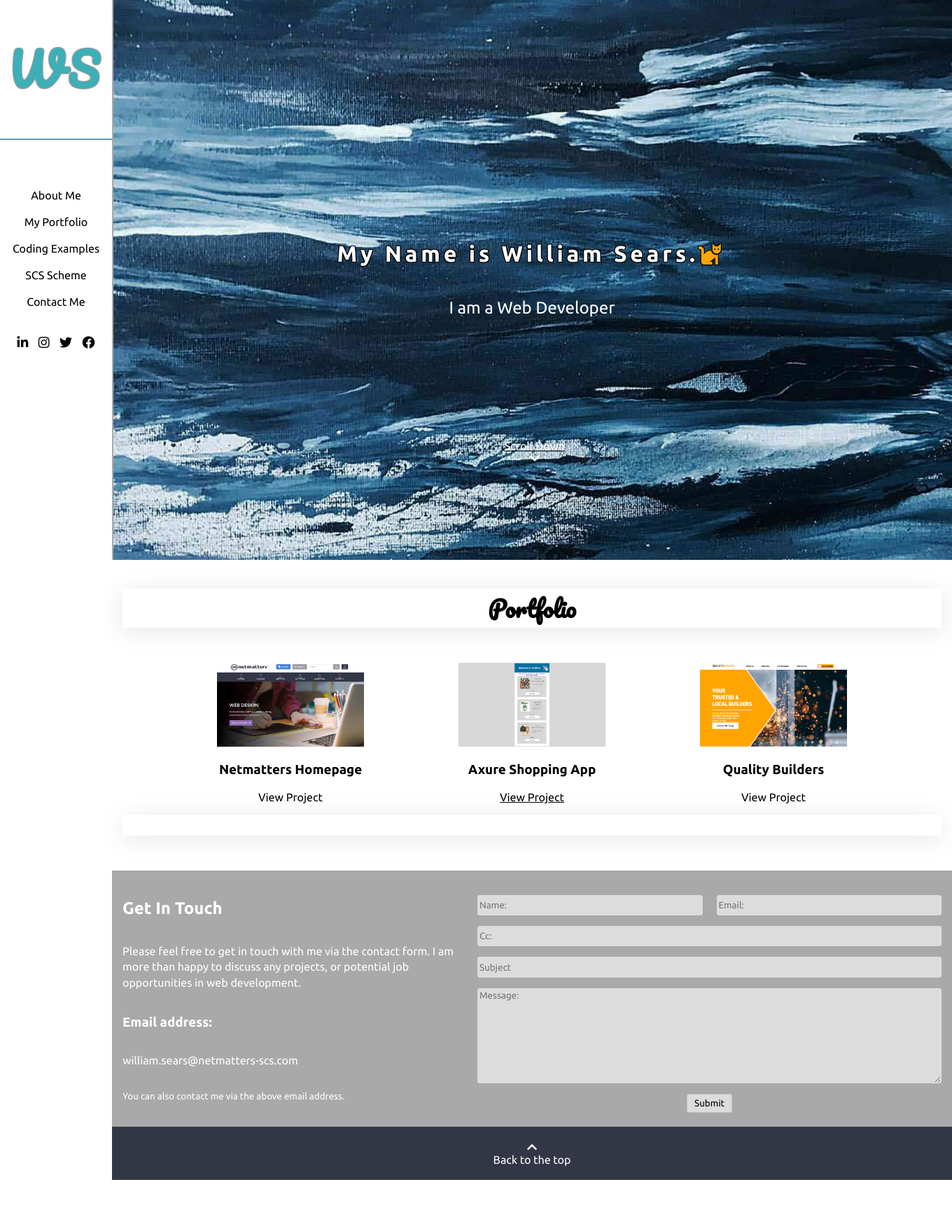
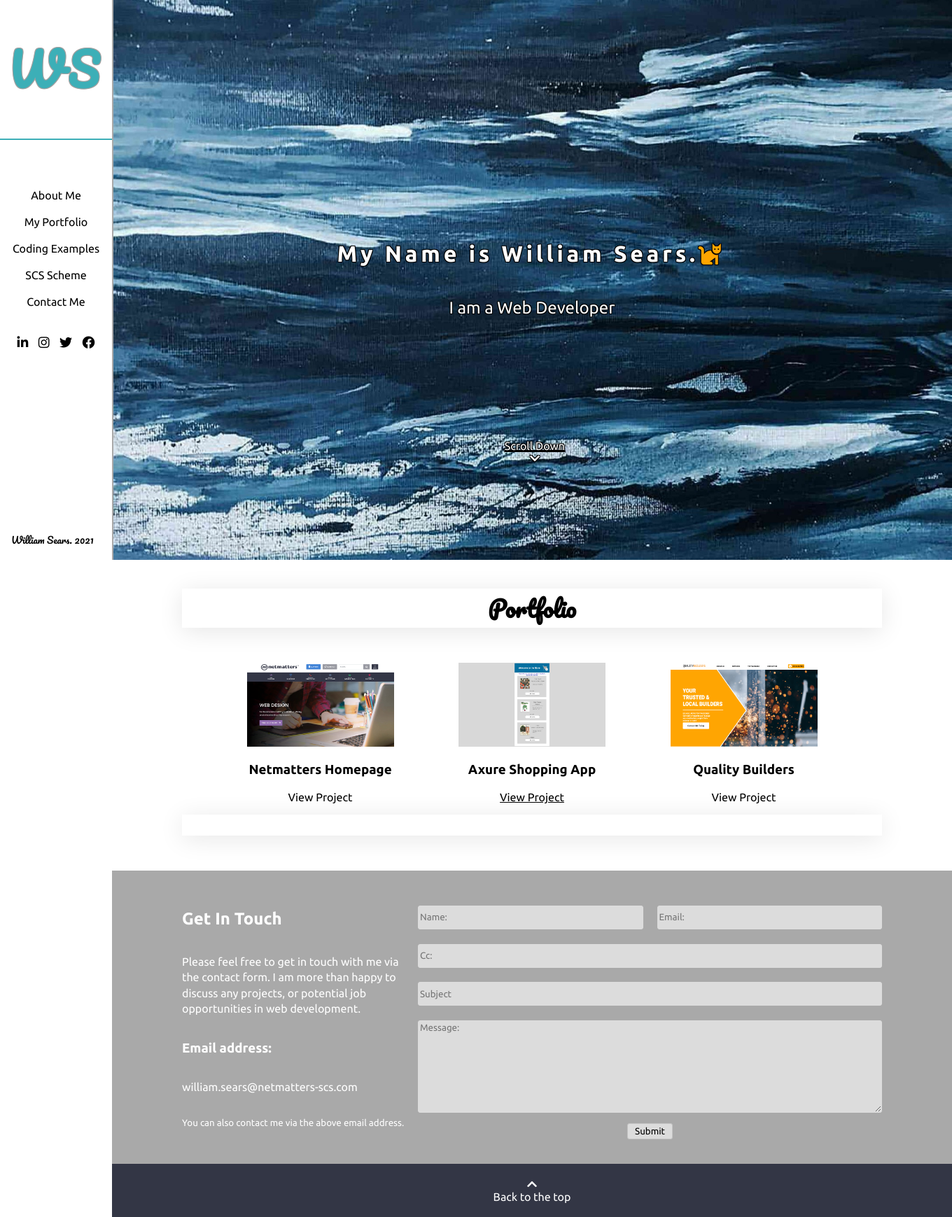
Before and after one commit to Wilber30/portfolio, a PHP site: page / in a window 1360 px wide. Shown: the whole page at 70% size. Before the commit the page ends 1686 px from the top, so only its background shows below. Run offline with PHP 8.4, Linux system fonts and the light colour scheme.

Commit message:
- Added media queries for responsive contact section.

```diff
--- a/SCSS/basics/_base.css
+++ b/SCSS/basics/_base.css
@@ -1,5 +1,6 @@
 html body {
   margin: 0;
+  margin-right: 0;
   border: 0px;
 }
 
--- a/SCSS/basics/_base.scss
+++ b/SCSS/basics/_base.scss
@@ -2,6 +2,7 @@
 
 html body {
   margin: 0;
+  margin-right: 0;
   border: 0px
 }
 
--- a/SCSS/modules/_navigation.scss
+++ b/SCSS/modules/_navigation.scss
@@ -74,3 +74,10 @@
   transition-duration: 0.20s;
   transition-timing-function: ease-in;
 }
+
+.sears {
+  position: absolute;
+  bottom: 0;
+  left: 10%;
+  font-family: Pacifico;
+}
--- a/SCSS/sections/_banner.css
+++ b/SCSS/sections/_banner.css
@@ -118,6 +118,10 @@
     opacity: 1;
   }
 }
+.me {
+  text-shadow: -1px -1px 0 #000, 1px -1px 0 #000, -1px 1px 0 #000, 1px 1px 0 #000 !important;
+}
+
 .scroll-down {
   position: absolute;
   bottom: 15%;
@@ -129,6 +133,7 @@
 #scroll {
   text-decoration: none !important;
   color: white !important;
+  text-shadow: -1px -1px 0 #000, 1px -1px 0 #000, -1px 1px 0 #000, 1px 1px 0 #000;
 }
 
 /*# sourceMappingURL=_banner.css.map */
--- a/SCSS/sections/_banner.scss
+++ b/SCSS/sections/_banner.scss
@@ -89,6 +89,10 @@
   100% {opacity:1;}
 }
 
+.me {
+  text-shadow: -1px -1px 0 #000, 1px -1px 0 #000, -1px 1px 0 #000, 1px 1px 0 #000 !important;
+}
+
 .scroll-down {
   position: absolute;
   bottom: 15%;
@@ -100,4 +104,5 @@
 #scroll {
   text-decoration: none !important;
   color: white !important;
+  text-shadow: -1px -1px 0 #000, 1px -1px 0 #000, -1px 1px 0 #000, 1px 1px 0 #000;
 }
--- a/SCSS/sections/_contact.scss
+++ b/SCSS/sections/_contact.scss
@@ -7,8 +7,14 @@
   background-color: #a9a9a9;
 }
 
+.contact_container {
+  margin-top: 15px;
+  margin-bottom: 15px;
+}
+
 .contact_wrapper {
   display: flex;
+  justify-content: center;
 }
 
 .contact_text {
@@ -18,6 +24,7 @@
 }
 
 .info {
+  display: none;
   line-height: 1.4rem;
 }
 
@@ -65,6 +72,10 @@ input, textarea {
   width: 100%;
 }
 
+input {
+  height: 30px;
+}
+
 .sub_btn {
   margin-top: 15px;
   padding: 0px 10px 0px 10px;
--- a/SCSS/styles.css
+++ b/SCSS/styles.css
@@ -2,21 +2,40 @@
 @import url("https://fonts.googleapis.com/css2?family=Pacifico&display=swap");
 @media (min-width: 768px) {
   .container {
-    width: 750px;
+    width: 680px;
+    margin: auto;
   }
 }
-@media (min-width: 992px) {
+@media (min-width: 1260px) {
   .container {
-    width: 970px;
+    width: 1000px;
+    margin: auto;
   }
 }
-@media (min-width: 1200px) {
+@media (min-width: 992px) and (max-width: 1259px) {
   .container {
-    width: 1170px;
+    width: 840px;
+    margin: auto;
+  }
+}
+@media (min-width: 1261px) {
+  .info {
+    display: block !important;
+  }
+}
+@media (max-width: 1260px) {
+  .info, .contact_header, .email_header, .email_address, .contact_detail {
+    margin: 5px 0px 5px 0px;
+  }
+}
+@media (max-width: 1260px) {
+  input {
+    height: 30px;
   }
 }
 html body {
   margin: 0;
+  margin-right: 0;
   border: 0px;
 }
 
@@ -42,17 +61,35 @@ body {
 
 @media (min-width: 768px) {
   .container {
-    width: 750px;
+    width: 680px;
+    margin: auto;
   }
 }
-@media (min-width: 992px) {
+@media (min-width: 1260px) {
   .container {
-    width: 970px;
+    width: 1000px;
+    margin: auto;
   }
 }
-@media (min-width: 1200px) {
+@media (min-width: 992px) and (max-width: 1259px) {
   .container {
-    width: 1170px;
+    width: 840px;
+    margin: auto;
+  }
+}
+@media (min-width: 1261px) {
+  .info {
+    display: block !important;
+  }
+}
+@media (max-width: 1260px) {
+  .info, .contact_header, .email_header, .email_address, .contact_detail {
+    margin: 5px 0px 5px 0px;
+  }
+}
+@media (max-width: 1260px) {
+  input {
+    height: 30px;
   }
 }
 .navigation {
@@ -120,19 +157,44 @@ body {
   transition-timing-function: ease-in;
 }
 
+.sears {
+  position: absolute;
+  bottom: 0;
+  left: 10%;
+  font-family: Pacifico;
+}
+
 @media (min-width: 768px) {
   .container {
-    width: 750px;
+    width: 680px;
+    margin: auto;
   }
 }
-@media (min-width: 992px) {
+@media (min-width: 1260px) {
   .container {
-    width: 970px;
+    width: 1000px;
+    margin: auto;
   }
 }
-@media (min-width: 1200px) {
+@media (min-width: 992px) and (max-width: 1259px) {
   .container {
-    width: 1170px;
+    width: 840px;
+    margin: auto;
+  }
+}
+@media (min-width: 1261px) {
+  .info {
+    display: block !important;
+  }
+}
+@media (max-width: 1260px) {
+  .info, .contact_header, .email_header, .email_address, .contact_detail {
+    margin: 5px 0px 5px 0px;
+  }
+}
+@media (max-width: 1260px) {
+  input {
+    height: 30px;
   }
 }
 footer {
@@ -156,17 +218,35 @@ footer {
 
 @media (min-width: 768px) {
   .container {
-    width: 750px;
+    width: 680px;
+    margin: auto;
   }
 }
-@media (min-width: 992px) {
+@media (min-width: 1260px) {
   .container {
-    width: 970px;
+    width: 1000px;
+    margin: auto;
   }
 }
-@media (min-width: 1200px) {
+@media (min-width: 992px) and (max-width: 1259px) {
   .container {
-    width: 1170px;
+    width: 840px;
+    margin: auto;
+  }
+}
+@media (min-width: 1261px) {
+  .info {
+    display: block !important;
+  }
+}
+@media (max-width: 1260px) {
+  .info, .contact_header, .email_header, .email_address, .contact_detail {
+    margin: 5px 0px 5px 0px;
+  }
+}
+@media (max-width: 1260px) {
+  input {
+    height: 30px;
   }
 }
 .full-page {
@@ -274,6 +354,10 @@ footer {
     opacity: 1;
   }
 }
+.me {
+  text-shadow: -1px -1px 0 #000, 1px -1px 0 #000, -1px 1px 0 #000, 1px 1px 0 #000 !important;
+}
+
 .scroll-down {
   position: absolute;
   bottom: 15%;
@@ -285,21 +369,40 @@ footer {
 #scroll {
   text-decoration: none !important;
   color: white !important;
+  text-shadow: -1px -1px 0 #000, 1px -1px 0 #000, -1px 1px 0 #000, 1px 1px 0 #000;
 }
 
 @media (min-width: 768px) {
   .container {
-    width: 750px;
+    width: 680px;
+    margin: auto;
   }
 }
-@media (min-width: 992px) {
+@media (min-width: 1260px) {
   .container {
-    width: 970px;
+    width: 1000px;
+    margin: auto;
   }
 }
-@media (min-width: 1200px) {
+@media (min-width: 992px) and (max-width: 1259px) {
   .container {
-    width: 1170px;
+    width: 840px;
+    margin: auto;
+  }
+}
+@media (min-width: 1261px) {
+  .info {
+    display: block !important;
+  }
+}
+@media (max-width: 1260px) {
+  .info, .contact_header, .email_header, .email_address, .contact_detail {
+    margin: 5px 0px 5px 0px;
+  }
+}
+@media (max-width: 1260px) {
+  input {
+    height: 30px;
   }
 }
 #port {
@@ -339,25 +442,49 @@ footer {
 
 @media (min-width: 768px) {
   .container {
-    width: 750px;
+    width: 680px;
+    margin: auto;
   }
 }
-@media (min-width: 992px) {
+@media (min-width: 1260px) {
   .container {
-    width: 970px;
+    width: 1000px;
+    margin: auto;
   }
 }
-@media (min-width: 1200px) {
+@media (min-width: 992px) and (max-width: 1259px) {
   .container {
-    width: 1170px;
+    width: 840px;
+    margin: auto;
+  }
+}
+@media (min-width: 1261px) {
+  .info {
+    display: block !important;
+  }
+}
+@media (max-width: 1260px) {
+  .info, .contact_header, .email_header, .email_address, .contact_detail {
+    margin: 5px 0px 5px 0px;
+  }
+}
+@media (max-width: 1260px) {
+  input {
+    height: 30px;
   }
 }
 .contact_section {
   background-color: #a9a9a9;
 }
 
+.contact_container {
+  margin-top: 15px;
+  margin-bottom: 15px;
+}
+
 .contact_wrapper {
   display: flex;
+  justify-content: center;
 }
 
 .contact_text {
@@ -367,6 +494,7 @@ footer {
 }
 
 .info {
+  display: none;
   line-height: 1.4rem;
 }
 
@@ -414,6 +542,10 @@ input:focus, textarea:focus {
   width: 100%;
 }
 
+input {
+  height: 30px;
+}
+
 .sub_btn {
   margin-top: 15px;
   padding: 0px 10px 0px 10px;
--- a/SCSS/utilities/_media.scss
+++ b/SCSS/utilities/_media.scss
@@ -1,18 +1,44 @@
 // Conatiner width
+
+
 @media (min-width: 768px) {
   .container {
-    width: 750px;
+    width: 680px;
+    margin: auto;
   }
 }
 
-@media (min-width: 992px) {
+
+@media (min-width: 992px) and (max-width: 1259px) {
+ .container {
+   width: 840px;
+   margin: auto;
+ }
+}
+
+@media (min-width: 1260px) {
   .container {
-    width: 970px;
+    width: 1000px;
+    margin: auto;
   }
 }
 
-@media (min-width: 1200px) {
-  .container {
-    width: 1170px;
+// Contact layout
+
+@media (min-width: 1261px) {
+  .info {
+    display: block !important;
   }
 }
+
+@media (max-width: 1260px) {
+  .info, .contact_header, .email_header, .email_address, .contact_detail {
+    margin: 5px 0px 5px 0px;
+  }
+}
+
+@media (max-width: 1260px) {
+  input {
+    height: 30px;
+  }
+}
--- a/index.html
+++ b/index.html
@@ -53,6 +53,8 @@
         <a href="#"><i class="fab fa-facebook"></i></a>
       </li>
     </ul>
+
+    <p class="sears"><small>William Sears. 2021</small></p>
 
     </div>
     </div>
@@ -110,18 +112,18 @@
       <div class="contact_section">
       <div class="inner">
 
-      <div class="container">
+      <div class="container contact_container">
       <div class="contact_wrapper">
 
       <div class="contact_text">
-        <h2>Get In Touch</h2>
+        <h2 class="contact_header">Get In Touch</h2>
         <p class="info">Please feel free to get in touch with me via the contact form.
           I am more than happy to discuss any projects, or potential job opportunities
           in web development.
         </p>
-          <h3>Email address:</h3>
+          <h3 class="email_header">Email address:</h3>
           <p class="email_address">william.sears@netmatters-scs.com</p>
-          <p><small>You can also contact me via the above  email address.</small></p>
+          <p class="contact_detail"><small>You can also contact me via the above  email address.</small></p>
       </div>
 
       <div class="form">
```
Also changed, not shown: SCSS/modules/_navigation.css (+7 -0 lines), SCSS/sections/_contact.css (+34 -5 lines), SCSS/utilities/_media.css (+23 -5 lines), SCSS/styles.scss (line endings or trailing spaces), 6 other files.
